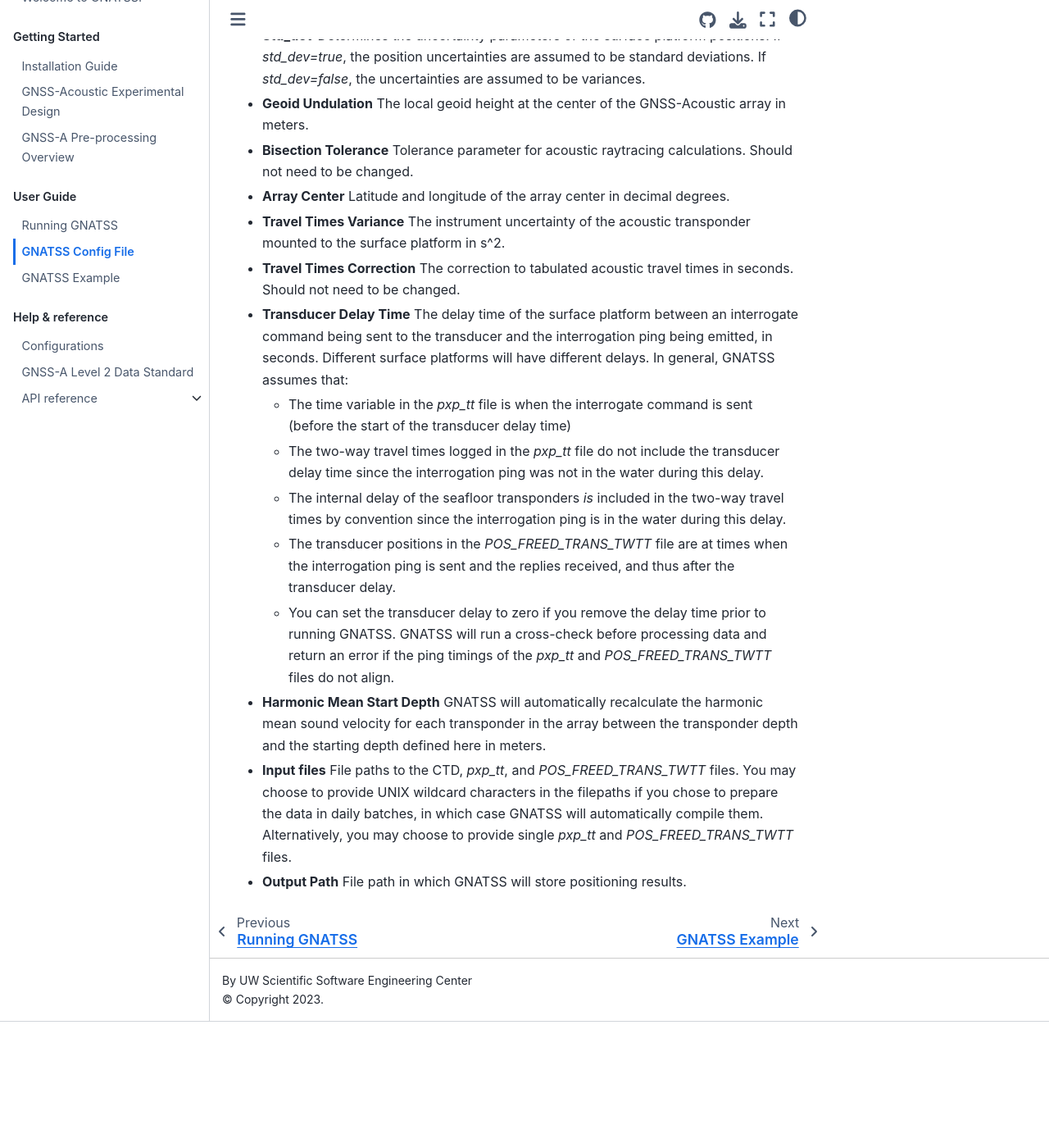
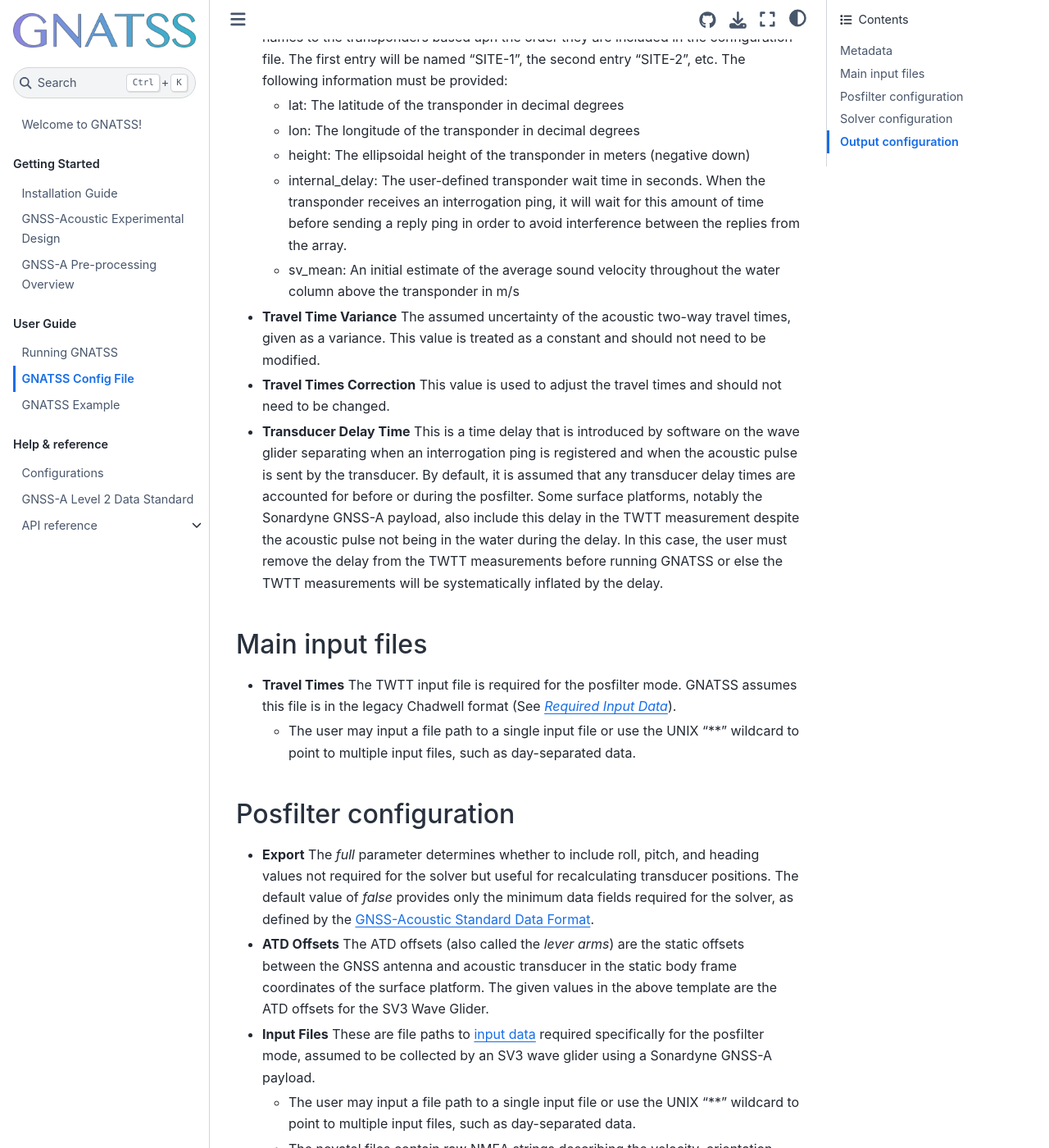
Before and after one commit to seafloor-geodesy/gnatss, a Jupyter Book: the page built from docs/config_yaml.md, in a window 1280 px wide and 1400 px high, scrolled down 2398 px. Shown: the whole window at 82% size. Built offline with Jupyter Book 1.0.4 settings and Sphinx 7.4.7 and the Sphinx Book theme 1.1.4, drawn with Linux system fonts in a browser that asks for light colours; pages that are not in the unit, such as notebooks, are missing from menus; before the commit the page ends 3644 px from its top, so only the background shows below that; some of the changed text lies outside the part shown.

Commit message:
docs: Updated Installation, Running GNATSS, and GNATSS Config File pages

````diff
--- a/docs/config_yaml.md
+++ b/docs/config_yaml.md
@@ -2,14 +2,16 @@
 
 The GNSS-Acoustic positioning performed by GNATSS is governed by a configuration
 file named "config.yaml". This is a text file with a YAML format that defines
-the a priori geometry of the GNSS-Acoustic array.
+the _a priori_ geometry of the GNSS-Acoustic array.
 
 The config file is divided into multiple sections, but not all of the sections
 are required depending on your processing needs. In general, GNATSS operates in
-two modes, a posfilter mode and a solver mode, and these modes are defined
-separately in the config file. It is possible to run only one of these two modes
-at a time, or to run both in sequence, so it is optional to include their
-information in the config file.
+two modes, a posfilter mode which performs pre-processing on wave glider data to
+generate input required for array positioning, and a solver mode that perms the
+array positioning using the data computed by the posfilter. These modes are
+defined separately in the config file. It is possible to run only one of these
+two modes at a time, or to run both in sequence, so it is optional to include
+their information in the config file.
 
 At a high level, the sections of the config file are:
 
@@ -18,6 +20,9 @@
 - Posfilter configuration _(optional)_: Pre-processing configuration
 - Solver _(optional)_: Array positioning configuration
 - Output configuration _(required)_: Destination for output files
+
+Further information on the input data formats may be found on the
+[Required Input Data](./input.md) page.
 
 A template of the config.yaml file is:
 
@@ -97,8 +102,21 @@
 
 The information that should be defined in the config.yaml file is as follows:
 
-- **Transponders** A priori information for each transponder in the array. The
-  following information must be provided:
+### Metadata
+
+- **Site ID** This is the name of the array, generally denoted by a four-letter
+  code
+- **Campaign** The geographical region where the array is located, generally a
+  subduction zone
+- **Time Origin** The approximate date when the survey was conducted. Note that
+  surveys may last multiple days, but only one date is required here since the
+  data will be averaged into one final position.
+- **Array Center** The approximate center of the array.
+- **Transponders** A priori information for each transponder in the array.
+  GNATSS is currently configured to operate on arrays of 3 transponders. GNATSS
+  will assign names to the transponders based upn the order they are included in
+  the configuration file. The first entry will be named "SITE-1", the second
+  entry "SITE-2", etc. The following information must be provided:
   - lat: The latitude of the transponder in decimal degrees
   - lon: The longitude of the transponder in decimal degrees
   - height: The ellipsoidal height of the transponder in meters (negative down)
@@ -108,50 +126,87 @@
     replies from the array.
   - sv_mean: An initial estimate of the average sound velocity throughout the
     water column above the transponder in m/s
+- **Travel Time Variance** The assumed uncertainty of the acoustic two-way
+  travel times, given as a variance. This value is treated as a constant and
+  should not need to be modified.
+- **Travel Times Correction** This value is used to adjust the travel times and
+  should not need to be changed.
+- **Transducer Delay Time** This is a time delay that is introduced by software
+  on the wave glider separating when an interrogation ping is registered and
+  when the acoustic pulse is sent by the transducer. By default, it is assumed
+  that any transducer delay times are accounted for before or during the
+  posfilter. Some surface platforms, notably the Sonardyne GNSS-A payload, also
+  include this delay in the TWTT measurement despite the acoustic pulse not
+  being in the water during the delay. In this case, the user must remove the
+  delay from the TWTT measurements before running GNATSS or else the TWTT
+  measurements will be systematically inflated by the delay.
+
+### Main input files
+
+- **Travel Times** The TWTT input file is required for the posfilter mode.
+  GNATSS assumes this file is in the legacy Chadwell format (See
+  [_Required Input Data_](./input.md)).
+  - The user may input a file path to a single input file or use the UNIX "\*\*"
+    wildcard to point to multiple input files, such as day-separated data.
+
+### Posfilter configuration
+
+- **Export** The _full_ parameter determines whether to include roll, pitch, and
+  heading values not required for the solver but useful for recalculating
+  transducer positions. The default value of _false_ provides only the minimum
+  data fields required for the solver, as defined by the
+  [GNSS-Acoustic Standard Data Format](https://hal.science/hal-04319233/).
+- **ATD Offsets** The ATD offsets (also called the _lever arms_) are the static
+  offsets between the GNSS antenna and acoustic transducer in the static body
+  frame coordinates of the surface platform. The given values in the above
+  template are the ATD offsets for the SV3 Wave Glider.
+- **Input Files** These are file paths to [input data](./input.md) required
+  specifically for the posfilter mode, assumed to be collected by an SV3 wave
+  glider using a Sonardyne GNSS-A payload.
+  - The user may input a file path to a single input file or use the UNIX "\*\*"
+    wildcard to point to multiple input files, such as day-separated data.
+  - The novatel files contain raw NMEA strings describing the velocity,
+    orientation, and standard deviations of the surface platform.
+  - The GPS positions are assumed to be computed by the user with a GNSS
+    processing software of their choice, such as PRIDE PPP-AR, GAMIT, or GipsyX.
+    Regardless of the GNSS software used, GNATSS assumes that the solution has
+    been converted into a legacy Chadwell format (See
+    [_Required Input Data_](./input.md)).
+
+### Solver configuration
+
 - **Reference Ellipsoid** Ellipsoidal parameters of the Earth. These should not
   have to change.
 - **GPS Sigma Limit** This is an uncertainty threshold in meters. If the
   uncertainty of the surface platform position crosses this threshold, the data
-  will not be considered in the GNSS-A positioning due to poor positioning
-- **Std_dev** Determines the uncertainty parameters of the surface platform
-  positions. If _std_dev=true_, the position uncertainties are assumed to be
-  standard deviations. If _std_dev=false_, the uncertainties are assumed to be
-  variances.
-- **Geoid Undulation** The local geoid height at the center of the GNSS-Acoustic
-  array in meters.
+  will not be considered in the GNSS-A positioning due to poor positioning.
+  - **Std_dev** Determines the uncertainty parameters of the surface platform
+    positions. If _std_dev=true_, the position uncertainties are assumed to be
+    standard deviations. If _std_dev=false_, the uncertainties are assumed to be
+    variances.
+  - **Geoid Undulation** The local geoid height at the center of the
+    GNSS-Acoustic array in meters.
 - **Bisection Tolerance** Tolerance parameter for acoustic raytracing
   calculations. Should not need to be changed.
-- **Array Center** Latitude and longitude of the array center in decimal
-  degrees.
-- **Travel Times Variance** The instrument uncertainty of the acoustic
-  transponder mounted to the surface platform in s^2.
-- **Travel Times Correction** The correction to tabulated acoustic travel times
-  in seconds. Should not need to be changed.
-- **Transducer Delay Time** The delay time of the surface platform between an
-  interrogate command being sent to the transducer and the interrogation ping
-  being emitted, in seconds. Different surface platforms will have different
-  delays. In general, GNATSS assumes that:
-  - The time variable in the _pxp_tt_ file is when the interrogate command is
-    sent (before the start of the transducer delay time)
-  - The two-way travel times logged in the _pxp_tt_ file do not include the
-    transducer delay time since the interrogation ping was not in the water
-    during this delay.
-  - The internal delay of the seafloor transponders _is_ included in the two-way
-    travel times by convention since the interrogation ping is in the water
-    during this delay.
-  - The transducer positions in the _POS_FREED_TRANS_TWTT_ file are at times
-    when the interrogation ping is sent and the replies received, and thus after
-    the transducer delay.
-  - You can set the transducer delay to zero if you remove the delay time prior
-    to running GNATSS. GNATSS will run a cross-check before processing data and
-    return an error if the ping timings of the _pxp_tt_ and
-    _POS_FREED_TRANS_TWTT_ files do not align.
 - **Harmonic Mean Start Depth** GNATSS will automatically recalculate the
   harmonic mean sound velocity for each transponder in the array between the
   transponder depth and the starting depth defined here in meters.
-- **Input files** File paths to the CTD, _pxp_tt_, and _POS_FREED_TRANS_TWTT_
-  files. You may choose to provide UNIX wildcard characters in the filepaths if
-  you chose to prepare the data in daily batches, in which case GNATSS will
-  automatically compile them. Alternatively, you may choose to provide single
-  _pxp_tt_ and _POS_FREED_TRANS_TWTT_ files.
-- **Output Path** File path in which GNATSS will store positioning results.
+- **Input files** File paths to the input files required for the solver mode.
+  These files include:
+  - Sound speed file, as described in [_Required Input Data_](./input.md).
+  - Deletions file, in legacy Chadwell format. A separate deletions file in
+    GNATSS format is automatically generated and updated in the output file
+    path.
+  - GPS Solution file, containing the transducer positions and TWTTs in the
+    [GNSS-Acoustic Standard Data Format](https://hal.science/hal-04319233/).
+    Only required if not running the posfilter mode. If running end-to-end
+    processing by calling the posfilter and solver module, the gps*solution.csv
+    file will be generated in the output path and can be automatically loaded by
+    calling the *--from-cache\_ flag when running GNATSS, in which case a file
+    path does not need to be designated.
+  - Quality Control file
+
+### Output configuration
+
+- **Output Path** File path in which GNATSS will store posfilter and solver
+  results.
--- a/docs/input.md
+++ b/docs/input.md
@@ -93,6 +93,37 @@
 because there is not an acoustic pulse physically traveling through the water
 column during this time.
 
+**Surface Platform Positions**
+
+There are two positions on a GNSS-Acoustic surface platform relevant for array
+positioning, the positioning of the GNSS antenna and the position of the
+transducer. While GNATSS requires positions for the transducer for array
+positioning, raw positioning data in the form of RINEX files track the GNSS
+antenna. Thus, the user must provide GNATSS with a time series of antenna
+positions from which GNATSS will derive the transducer positions during the
+posfilter operation.
+
+The antenna positions may be calculated with a GNSS processing software of the
+user's preference. However, in order for GNATSS to ingest the antenna positions
+they must be converted into a custom format. This format is a text column file
+of the form:
+
+```console
+   712497600.0000000    GPSPOS       -2605855.7990    -3707733.0210     4472994.7430    0.0100    0.0100    0.0100
+   712497601.0000000    GPSPOS       -2605855.2850    -3707733.4330     4472995.0110    0.0100    0.0100    0.0100
+   712497602.0000000    GPSPOS       -2605855.1770    -3707734.0660     4472995.1420    0.0100    0.0100    0.0100
+   712497603.0000000    GPSPOS       -2605854.7550    -3707734.4340     4472994.8080    0.0100    0.0100    0.0100
+```
+
+The columns of this file are as follows:
+
+- The first column is time in J2000 seconds, relative to 2000-01-01 12:00:00.
+- The second column is a text flag.
+- Columns 3-5 are the antenna positions in ECEF XYZ coordinates with units of
+  meters.
+- Columns 6-8 are the standard deviations of the antenna positions, also in
+  meters.
+
 **Velocities and Roll, Pitch, Heading values**
 
 GNATSS is currently equipped to ingest raw orientation data collected by the
````
Also changed, not shown: other parts of docs/config_yaml.md (+1 -1 lines), docs/install.md (+6 -0 lines), docs/travel_time_delays.md (added, +19 -0 lines).
